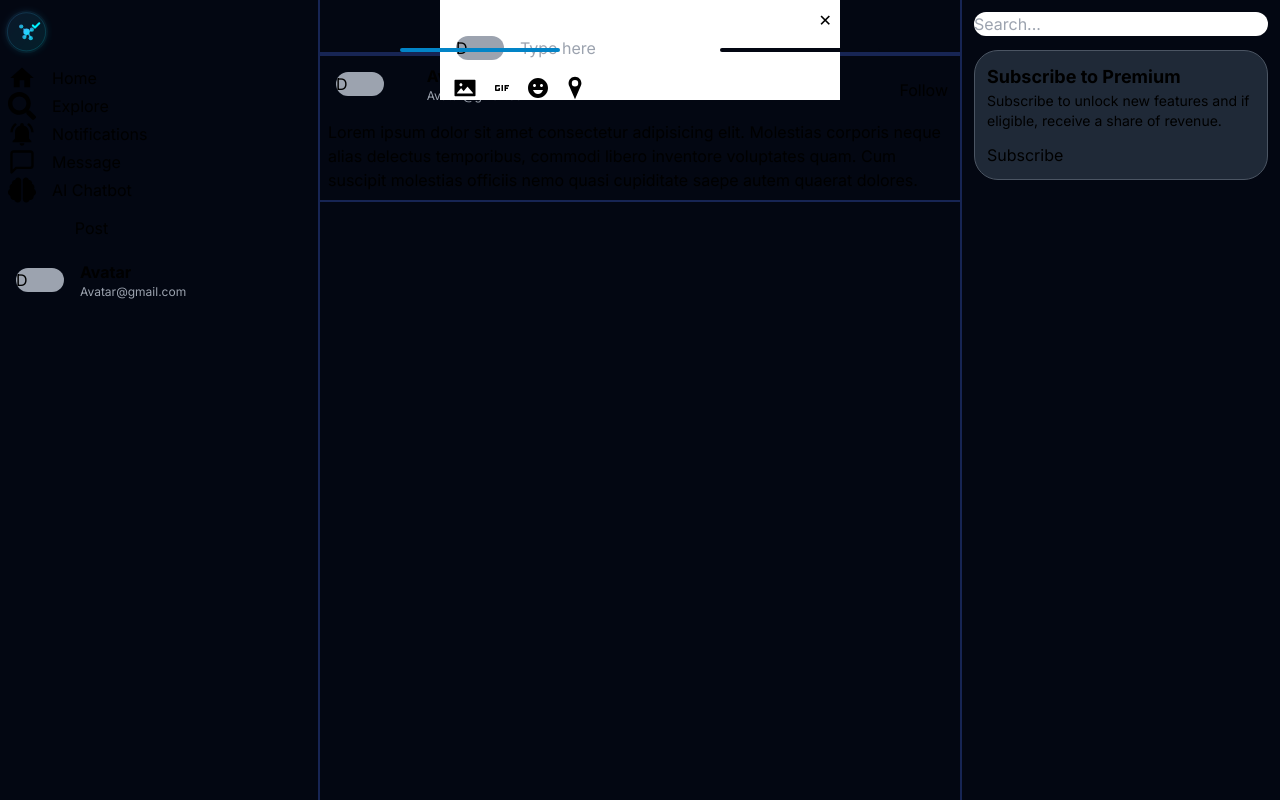
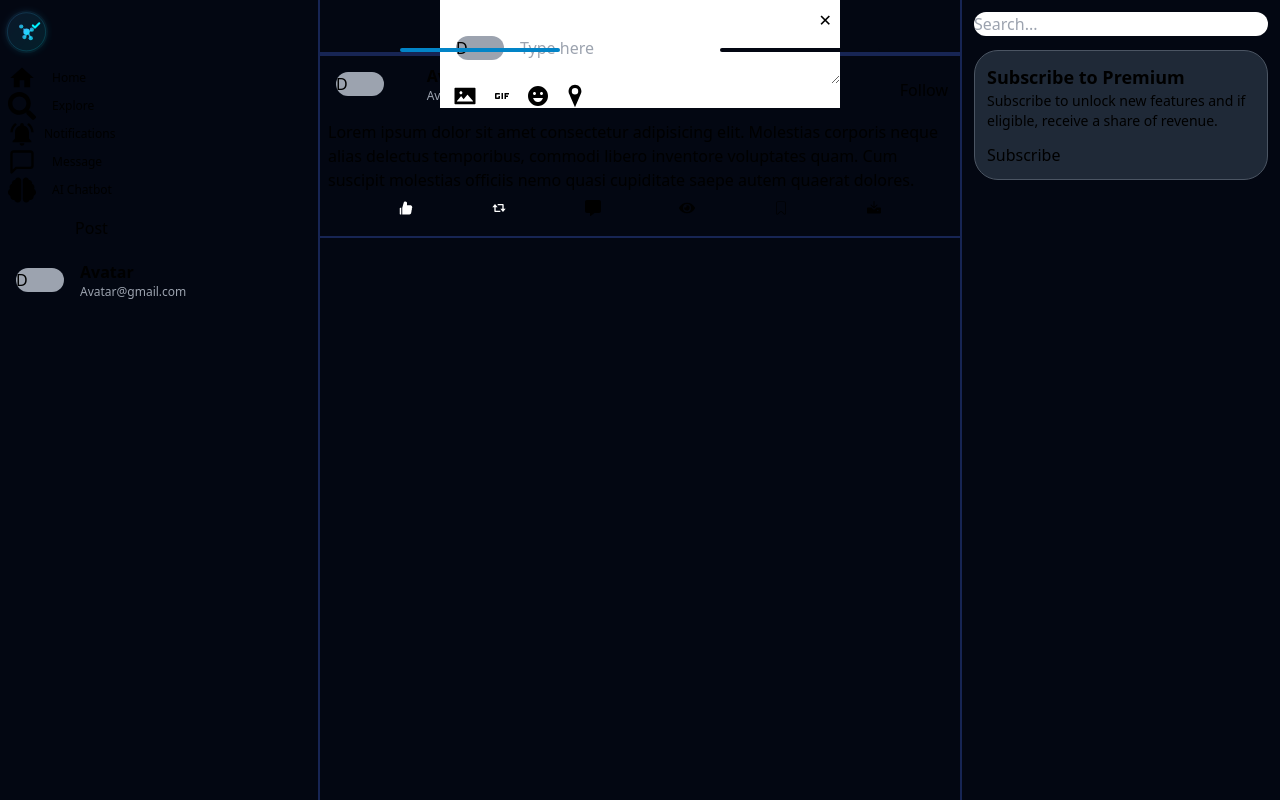
Before and after one commit to casper-zielinski/Social-Media-Web-App, a Next.js app: page / in a window 1280 px wide. Built offline with nearby package versions, Linux system fonts and the light colour scheme.

Commit message:
feat: Design finished
fixed: module

Next-Step: Redux, Firebase etc. SetUp

```diff
--- a/app/layout.tsx
+++ b/app/layout.tsx
@@ -2,7 +2,7 @@ import type { Metadata } from "next";
 import { Inter } from "next/font/google";
 import "./globals.css";
 
-const inter = Inter({ subsets: ["latin"] });
+// const inter = Inter({ subsets: ["latin"], });   ==> Font Style for Body
 
 export const metadata: Metadata = {
   title: "Create Next App",
@@ -16,7 +16,7 @@ export default function RootLayout({
 }>) {
   return (
     <html lang="en">
-      <body className={inter.className}>
+      <body className="w-100">
         <div className="grid grid-cols-12">{children}</div>
       </body>
     </html>
--- a/app/page.tsx
+++ b/app/page.tsx
@@ -11,11 +11,17 @@ import {
   FaSearch,
   FaBrain,
   FaCreativeCommonsSamplingPlus,
+  FaCommentAlt,
 } from "react-icons/fa";
 import { LuMessageSquare } from "react-icons/lu";
-import { AiFillPicture } from "react-icons/ai";
+import { AiFillLike, AiFillPicture } from "react-icons/ai";
 import { GiPositionMarker } from "react-icons/gi";
 import { useState } from "react";
+import { FcLike } from "react-icons/fc";
+import { BiRepost } from "react-icons/bi";
+import { FaEye, FaBookmark } from "react-icons/fa";
+import { CiBookmark } from "react-icons/ci";
+import { PiDownloadFill } from "react-icons/pi";
 
 {
   /**
@@ -33,6 +39,9 @@ import { useState } from "react";
 
 export default function Home() {
   const [navigationPagerForYou, setNavigationPagerForYou] = useState(true);
+  const [likeColor, setLikeColor] = useState(false);
+  const [bookMark, setBookMark] = useState(false);
+  const [repost, setRepost] = useState(false);
 
   return (
     <>
@@ -41,40 +50,40 @@ export default function Home() {
        * Present in both sidebar (desktop) and footer (mobile).
        */}
 
-      <aside className="hidden sm:flex flex-col sm:col-span-3 bg-gray-950 border-r-2 border-blue-950 justify-start">
+      <aside className="hidden sm:flex flex-col sm:col-span-3 bg-gray-950 border-r-2 border-blue-950">
         <Logo />
         <ul className="list">
           <li className="list-row">
-            <button className="flex items-center space-x-4 btn btn-soft btn-info rounded-xl px-2">
+            <button className="flex col-span-full items-center space-x-4 btn btn-soft btn-info rounded-xl px-2">
               <div className="indicator">
                 <span className="indicator-item status status-success"></span>
                 <MdHome className="h-7 w-7"></MdHome>
               </div>
-              <div>Home</div>
+              <div className="text-xs">Home</div>
             </button>
           </li>
           <li className="list-row">
-            <button className="flex items-center space-x-4 btn btn-soft btn-info rounded-xl px-2">
+            <button className="flex col-span-full items-center space-x-4 btn btn-soft btn-info rounded-xl px-2">
               <FaSearch className="h-7 w-7" />
-              <div>Explore</div>
+              <div className="text-xs">Explore</div>
             </button>
           </li>
           <li className="list-row">
-            <button className="flex items-center space-x-4 btn btn-soft btn-info rounded-xl px-2">
+            <button className="flex col-span-full items-center space-x-1.3 btn btn-soft btn-info rounded-xl px-2">
               <MdNotificationsActive className="h-7 w-7" />
-              <div>Notifications</div>
+              <div className="text-xs md:ms-2">Notifications</div>
             </button>
           </li>
           <li className="list-row">
-            <button className="flex items-center space-x-4 btn btn-soft btn-info rounded-xl px-2">
+            <button className="flex col-span-full items-center space-x-4 btn btn-soft btn-info rounded-xl px-2">
               <LuMessageSquare className="h-7 w-7" />
-              <div>Message</div>
+              <div className="text-xs">Message</div>
             </button>
           </li>
           <li className="list-row">
-            <button className="flex items-center space-x-4 btn btn-soft btn-info rounded-xl px-2">
+            <button className="flex col-span-full items-center space-x-4 btn btn-soft btn-info rounded-xl px-2">
               <FaBrain className="h-7 w-7" />
-              <div>AI Chatbot</div>
+              <div className="text-xs">AI Chatbot</div>
             </button>
           </li>
         </ul>
@@ -105,16 +114,16 @@ export default function Home() {
                 ✕
               </button>
             </form>
-            <div className="grid grid-cols-5 justify-center items-center">
+            <div className="grid grid-cols-5 justify-center items-baseline">
               <div className="avatar avatar-placeholder m-4 col-span-1">
                 <div className="bg-gray-400 text-neutral-content w-12 rounded-full">
                   <span>D</span>
                 </div>
               </div>
-              <input
-                type="text"
+              <textarea
                 placeholder="Type here"
-                className="input input-ghost input-lg col-span-4"
+                className="textarea textarea-ghost col-span-4"
+                name="Post-Desktop"
               />
               <div className="divider col-span-5"></div>
               <div className="col-span-2 flex justify-evenly">
@@ -198,6 +207,58 @@ export default function Home() {
             voluptates quam. Cum suscipit molestias officiis nemo quasi
             cupiditate saepe autem quaerat dolores.
           </p>
+          <div className="divider"></div>
+          <div className="flex justify-evenly items-baseline mb-5">
+            <div
+              className="tooltip tooltip-info flex flex-row items-center"
+              data-tip="Like"
+            >
+              <AiFillLike
+                className={likeColor ? "text-blue-600" : "text-white"}
+                onClick={() => setLikeColor((prev) => !prev)}
+              />
+            </div>
+            <div
+              className="tooltip tooltip-success flex flex-col items-center"
+              data-tip="Repost"
+            >
+              <BiRepost
+                className={repost ? "text-green-600" : "text-white"}
+                onClick={() => setRepost((prev) => !prev)}
+              />
+            </div>
+            <div
+              className="tooltip tooltip-info flex flex-col items-center"
+              data-tip="Comment"
+            >
+              <FaCommentAlt />
+            </div>
+            <div
+              className="tooltip tooltip-info flex flex-col items-center"
+              data-tip="Views"
+            >
+              <FaEye />
+            </div>
+            <div
+              className="tooltip tooltip-error flex flex-col items-center"
+              data-tip="Bookmark"
+            >
+              {bookMark ? (
+                <FaBookmark
+                  onClick={() => setBookMark((prev) => !prev)}
+                  className="text-red-600"
+                />
+              ) : (
+                <CiBookmark onClick={() => setBookMark((prev) => !prev)} />
+              )}
+            </div>
+            <div
+              className="tooltip tooltip-info flex flex-col items-center"
+              data-tip="Download"
+            >
+              <PiDownloadFill />
+            </div>
+          </div>
         </article>
       </main>
 
@@ -206,6 +267,7 @@ export default function Home() {
           type="text"
           placeholder="Search..."
           className="input input-md rounded-3xl"
+          name="Search"
         />
         {/* Premium subscription section */}
         <section className="bg-gray-800 rounded-3xl  p-3 border border-gray-600">
@@ -242,7 +304,7 @@ export default function Home() {
            */}
           <dialog
             id="PostModalMobile"
-            className="modal flex justify-center items-start pt-5"
+            className="modal flex justify-center items-start pt-5 -translate-x-5"
           >
             <div className="modal-box">
               <form method="dialog">
@@ -251,23 +313,24 @@ export default function Home() {
                   ✕
                 </button>
               </form>
-              <div className="grid grid-cols-5 justify-center items-center m-4">
-                <div className="avatar avatar-placeholder m-4 col-span-1">
-                  <div className="bg-gray-400 text-neutral-content w-12 rounded-full">
-                    <span>D</span>
+              <div className="grid grid-cols-10 justify-center items-baseline m-4">
+                <div className="avatar avatar-placeholder m-4 col-span-3">
+                  <div className="bg-gray-400 text-neutral-content w-24 rounded-full">
+                    <span className="text-base">D</span>
                   </div>
                 </div>
-                <input
-                  type="text"
+                <textarea
                   placeholder="Type here"
-                  className="input input-ghost input-lg col-span-4"
+                  className="textarea textarea-ghost col-span-7"
+                  name="Post"
                 />
-                <div className="divider col-span-5"></div>
-                <div className="col-span-2 flex justify-evenly">
+                <div className="divider col-span-10"></div>
+                <div className="col-span-10 flex justify-between">
                   <AiFillPicture className="w-6 h-6 hover:scale-105 transition-transform hover:shadow-sm hover:text-sky-500" />
                   <MdGif className="w-6 h-6 hover:scale-105 transition-transform hover:shadow-sm hover:text-sky-500" />
                   <MdEmojiEmotions className="w-6 h-6 hover:scale-105 transition-transform hover:shadow-sm hover:text-sky-500" />
                   <GiPositionMarker className="w-6 h-6 hover:scale-105 transition-transform hover:shadow-sm hover:text-sky-500" />
+                  <FaBrain className="w-6 h-6 hover:scale-105 transition-transform hover:shadow-sm hover:text-sky-500" />
                 </div>
               </div>
             </div>
```
